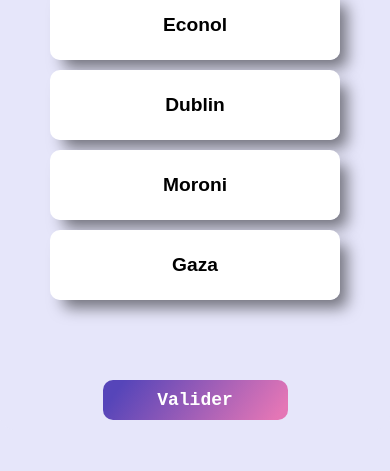
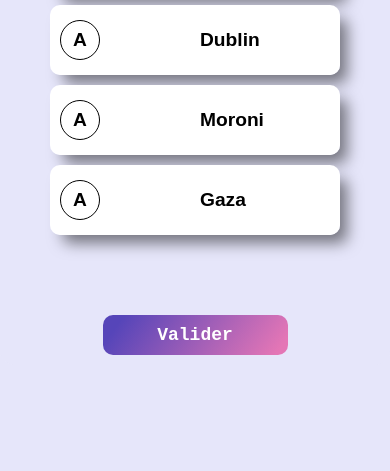
Before and after one commit to Ahamedmk/Vocabulary, a plain HTML site: page index.html in a window 390 px wide. Shown: the part 373-844 px from the top of the page. Drawn offline with Linux system fonts and the light colour scheme.

Commit message:
les lettres

```diff
--- a/index.html
+++ b/index.html
@@ -9,7 +9,7 @@
     <title>Modèle</title>
   </head>
   <body>
-    <div class="img"><img src="/src/ZIKR.png" alt="logo"></div>
+    <!-- <div class="img"><img src="/src/ZIKR.png" alt="logo"></div> -->
 <div class="resultBar">
 
     <div id="progressBar" data-progress="0%"></div>
--- a/script.js
+++ b/script.js
@@ -26,6 +26,27 @@ const quizQuestions = [
     answerOptions: ["Royauté", "Justice", "Equité", "Pardonneur"],
     answer: "Royauté",
   },
+  {
+    questionText: "Que veut dire : ٱلْمَـٰلِكُ",
+    answerOptions: ["Royauté", "Justice", "Equité", "Pardonneur"],
+    answer: "Royauté",
+  },
+  {
+    questionText: "Que veut dire : ٱلْمَـٰلِكُ",
+    answerOptions: ["Royauté", "Justice", "Equité", "Pardonneur"],
+    answer: "Royauté",
+  },
+  {
+    questionText: "Que veut dire : ٱلْمَـٰلِكُ",
+    answerOptions: ["Royauté", "Justice", "Equité", "Pardonneur"],
+    answer: "Royauté",
+  },
+  {
+    questionText: "Que veut dire : ٱلْمَـٰلِكُ",
+    answerOptions: ["Royauté", "Justice", "Equité", "Pardonneur"],
+    answer: "Royauté",
+  },
+
 ];
 
 console.log(quizQuestions.length);
@@ -125,9 +146,11 @@ function createAnswerButtons(answerOptions) {
     answerItemDiv.className = "answer-item";
     //answerItemDiv.classList.add("answer-item");
 
+
     //create a button
     const answerButton = document.createElement("button");
     answerButton.textContent = answerOption;
+
 
     // add an eventlistener to this button to check if answer is correct or not
     // handleAnswerButtonClick();
--- a/style.css
+++ b/style.css
@@ -58,7 +58,7 @@ color: rgb(229, 229, 28);
    /* display: flex;
   justify-content: center;  */
   position: relative;
-  width: 320px;
+  width: 277px;
   height: 20px;
   /* border: 2px solid #00aeff; */
   border-radius: 99px;
@@ -183,7 +183,38 @@ color: rgb(229, 229, 28);
     box-shadow: 10px 11px 15px -3px rgba(0, 0, 0, 0.5);
     border-radius: 10px;
   }
+  button{
+    display: flex;
 
+    align-items: center;
+  }
+
+   button::before{
+    display: flex;
+    justify-content: center;
+    align-items: center;
+    content: "A";
+    width: 40px;
+    height: 40px;
+    background: white;
+    border: 1px solid black;
+    margin-right:100px;
+    margin-left: 10px;
+    border-radius: 50px;
+  }
+  .deux::before{
+    display: flex;
+    justify-content: center;
+    align-items: center;
+    content: "B";
+    width: 40px;
+    height: 40px;
+    background: RED;
+    border: 1px solid black;
+    margin-right:100px;
+    margin-left: 10px;
+    border-radius: 50px;
+  }
   /* button{
       border-radius: 10px;
     } */
```
